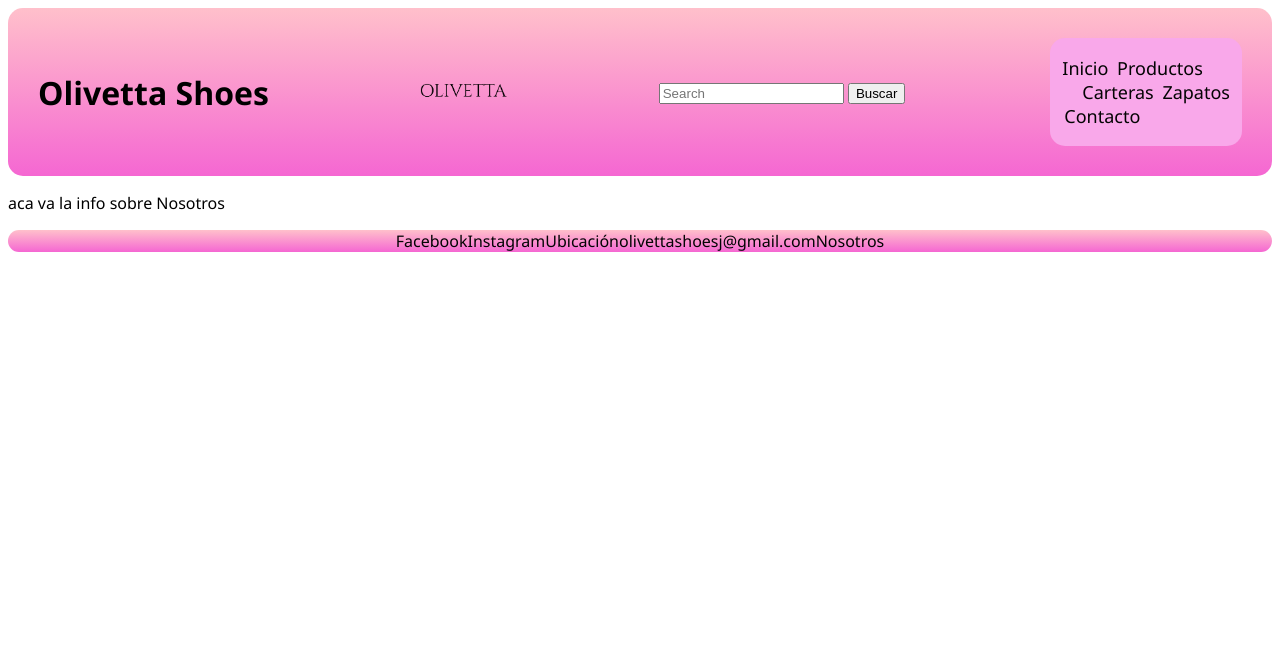
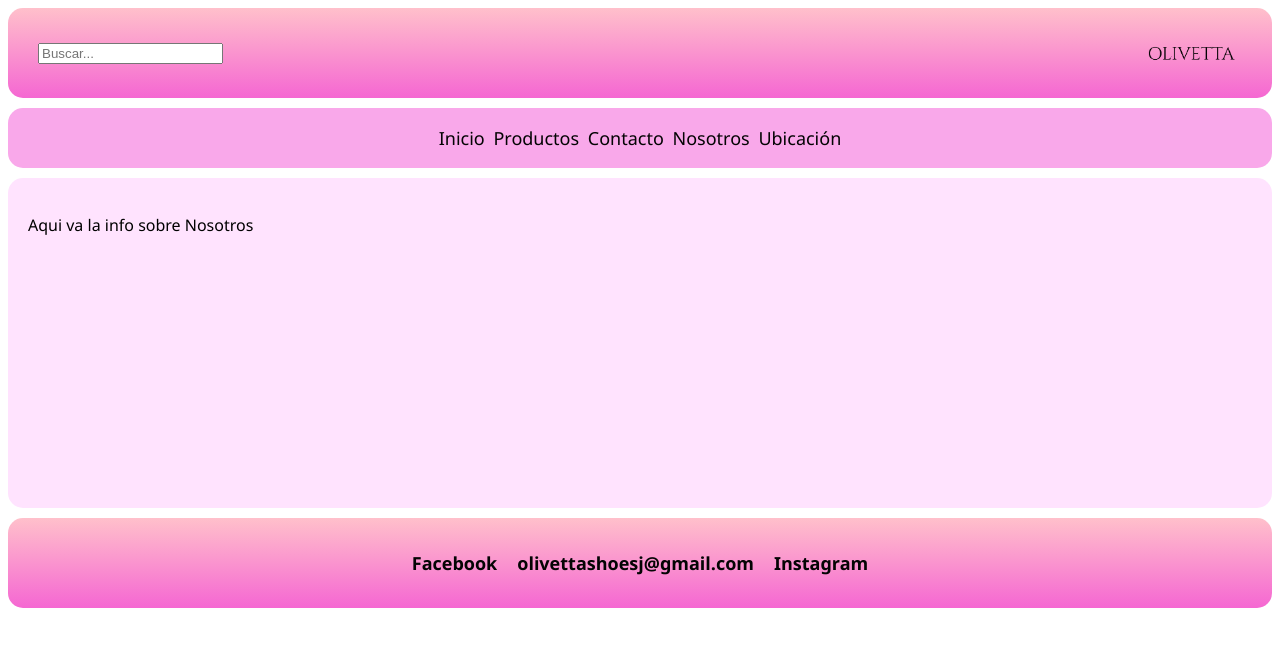
Before and after one commit to nicolastallone/zapateria-tallone, a plain HTML site: page entregable/pages/sobrenosotros.html in a window 1280 px wide. Drawn offline with Linux system fonts and the light colour scheme.

Commit message:
arreglando paginas

```diff
--- a/entregable/pages/sobrenosotros.html
+++ b/entregable/pages/sobrenosotros.html
@@ -5,49 +5,50 @@
     <meta http-equiv="X-UA-Compatible" content="IE=edge">
     <meta name="viewport" content="width=device-width, initial-scale=1.0">
     <link rel="stylesheet" href="../style.css">
+    <link rel="stylesheet" href="https://use.fontawesome.com/b29ce011be.css">
     <link rel="shortcut icon" href="../imagenes/favicon.png" type="image/x-icon">
     <title>Inicio</title>
 </head>
 <body>
 
-  <header class="navFondo">
-    <h1>Olivetta Shoes</h1>
-            <div id="logo">
-                <img id="logo" src="../imagenes/IMG_8813.PNG" width="200" height="200" alt="Olivetta">
-            </div>
+  <div id="main">
 
-            <div id="buscador">
-                <form action="" method="get">
-                    <input type="search" placeholder="Search">
-                    <input type="submit" value="Buscar">
-                </form>
-            </div>
+    <header>
+        <input id="inputHeader" type="search" placeholder="Buscar...">
+        <img id="logo" src="../imagenes/IMG_8813.PNG" width="200" height="200" alt="Olivetta">
+
+
+</header>
+
+<nav>
+    <ul id="ulNav">
+        <li><a href="../index.html">Inicio</a></li>
+        <li><a href="productos.html">Productos</a></li>
+        <li><a href="contacto.html">Contacto</a></li>
+        <li><a href="sobrenosotros.html">Nosotros</a></li>
+        <li><a href="ubicacion.html">Ubicación</a></li>
+    </ul>
+    <input id="inputNav" type="search" placeholder="Buscar...">
+    <i id="menuBurger" class="fa fa-bars"></i>
+</nav>
+
+    <section>
+      <p>Aqui va la info sobre Nosotros</p>
+    </section>
 
 
 
-    <nav>
-      <ul class="nav_general">
-        <li class="lista_general"><a href="../index.html">Inicio</a></li>
-        <li class="lista_general"><a href="productos.html">Productos</a>
-                    <ul class="nav_secundario">
-                        <li class="lista_secundaria"><a href="">Carteras</a></li>
-                        <li class="lista_secundaria"><a href="">Zapatos</a></li>
-                    </ul>
-                </li>
-        <li class="lista_general"><a href="contacto.html">Contacto</a></li>
-      </ul>
-    </nav>
-  </header>
 
-    <p>aca va la info sobre Nosotros</p>
 
-    <footer id="footer">
-      <a href="https://www.facebook.com/OlivettaShoes/">Facebook</a>
-      <a href="https://www.instagram.com/olivettashoesj/">Instagram</a>
-      <a href="ubicacion.html">Ubicación</a>
-      <a href="mailto:olivettashoesj@gmail.com?Subject=Quiero%20mas%20info">olivettashoesj@gmail.com</a>
-      <a href="sobrenosotros.html">Nosotros</a>
-  </footer>
+<footer id="footer">
+    <a class="lista_footer" href="https://www.facebook.com/OlivettaShoes/">Facebook</a>
+
+    <a class="lista_footer" href="mailto:olivettashoesj@gmail.com?Subject=Quiero%20mas%20info">olivettashoesj@gmail.com</a>
+
+    <a class="lista_footer" href="https://www.instagram.com/olivettashoesj/">Instagram</a>
+</footer>
+
+</div>
 
 </body>
 </html>
--- a/entregable/style.css
+++ b/entregable/style.css
@@ -135,6 +135,10 @@ footer {
     background-image: linear-gradient(to bottom, pink , rgb(245, 103, 210));
 }
 
+#contacto {
+    width: auto;
+    align-items: center;
+}
 
 
 @media screen and (min-width: 320px){
```
Also changed, not shown: entregable/index.html (+1 -0 lines), entregable/pages/contacto.html (+26 -32 lines), entregable/pages/productos.html (+1 -0 lines), entregable/pages/ubicacion.html (+32 -33 lines).
